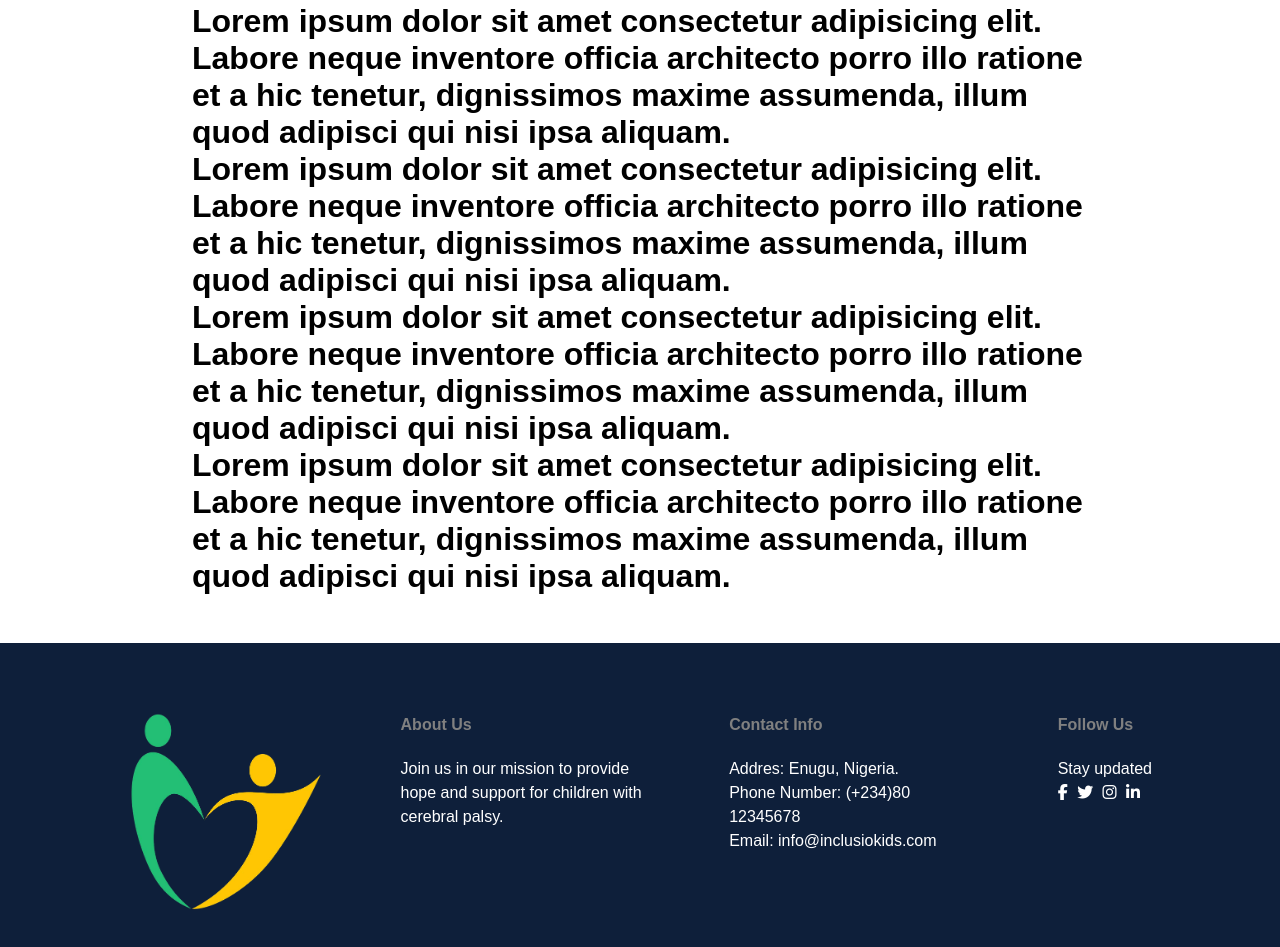
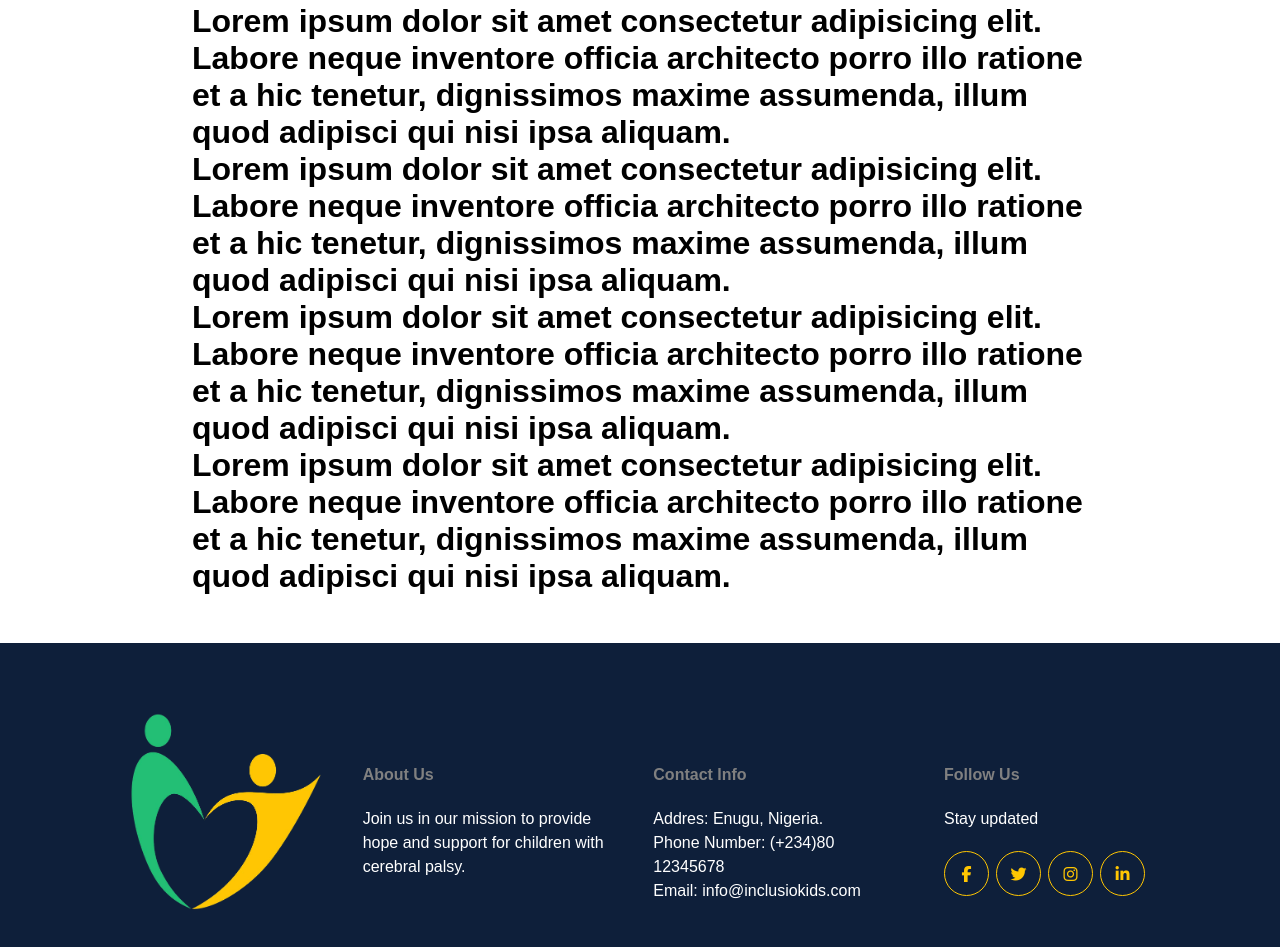
Before and after one commit to Chukwukaoranile/portfolio-project_foundation, a plain HTML site: page index.html in a window 1280 px wide. Shown: the part 187-1134 px from the top of the page. Drawn offline with nearby package versions, Linux system fonts and the light colour scheme.

Commit message:
styled the footer font awesome icons

```diff
--- a/assets/css/footer.css
+++ b/assets/css/footer.css
@@ -22,6 +22,8 @@ footer{
 .footer-title{
     margin-bottom: 20px;
     color: gray;
+    padding-top: 50px;
+
 }
 
 .footer-logo img{
@@ -36,9 +38,20 @@ footer{
     object-fit: contain;
 } */
 
-.footer-icon i{
-    margin-right: 5px;
+.fa-div i{
+    color: #ffc602;
 
+}
+
+.fa-div{
+    border: 1px solid #ffc602;
+    justify-content: center;
+    border-radius: 50%;
+    height: 45px;
+    width: 45px;
+    align-items: center;
+    margin-right: 7px;
+    margin-top: 20px;
 }
 
 /* Smaller screen */
--- a/index.html
+++ b/index.html
@@ -84,11 +84,19 @@
                 <div class="last">
                     <h4 class="footer-title">Follow Us</h4>
                     <p>Stay updated</p>
-                    <div class="footer-icon">
-                        <i class="fa-brands fa-facebook-f"></i>
-                        <i class="fa-brands fa-twitter"></i>
-                        <i class="fa-brands fa-instagram"></i>
-                        <i class="fa-brands fa-linkedin-in"></i>
+                    <div class="footer-icon d-flex">
+                        <div class="fa-div d-flex">
+                            <i class="fa-brands fa-facebook-f"></i>
+                        </div>
+                        <div class="fa-div d-flex">
+                            <i class="fa-brands fa-twitter"></i>
+                        </div>
+                        <div class="fa-div d-flex">
+                            <i class="fa-brands fa-instagram"></i>
+                        </div>
+                        <div class="fa-div d-flex">
+                            <i class="fa-brands fa-linkedin-in"></i>
+                        </div>
                     </div>
 
                 </div>
```
